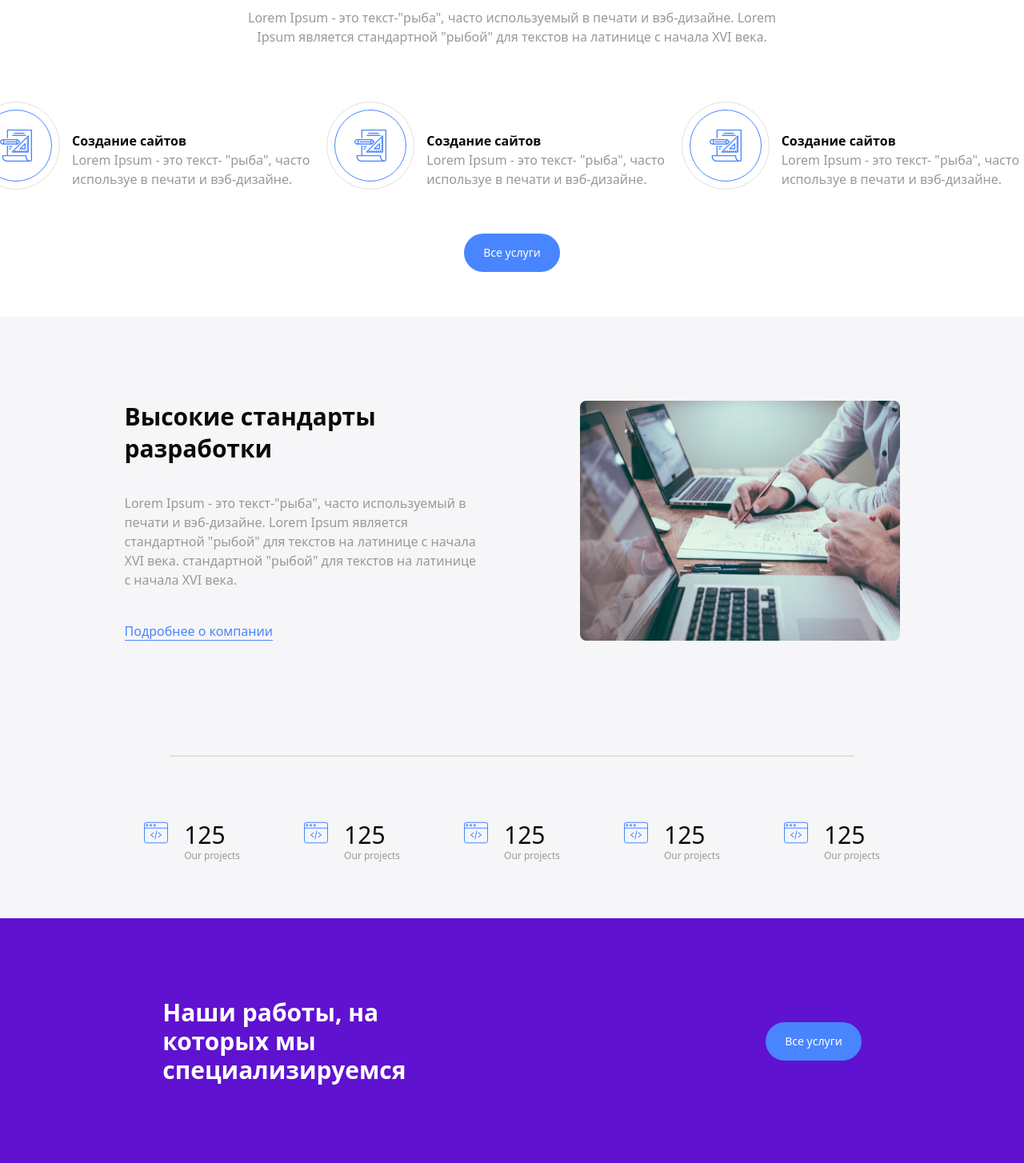
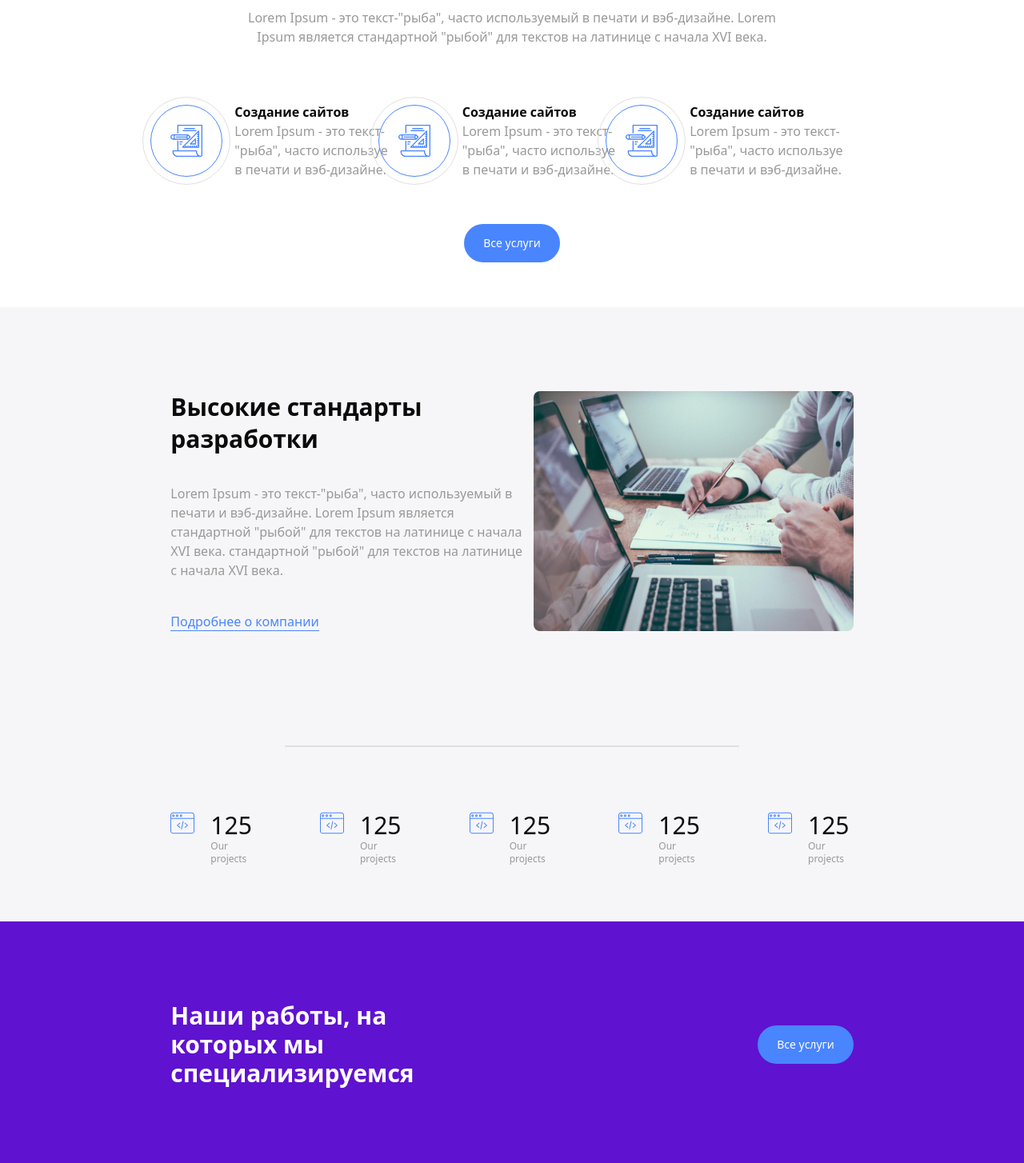
Before and after one commit to Zhyldyza/Landing-page, a React (Vite) app: page / in a window 1280 px wide. Shown: the part 1160-2614 px from the top of the page at 80% size. Built offline with nearby package versions, Linux system fonts and the light colour scheme.

Commit message:
centered all content

```diff
--- a/src/App.tsx
+++ b/src/App.tsx
@@ -1,20 +1,22 @@
-import Header from './shared/header/Header'
-import Content from './shared/content/Content';
-import StandartBlock from './shared/content/StandartBlock';
-import WorksBlock from './shared/content/WorksBlock';
-import Projects from './shared/content/Projects';
-import Footer from './shared/footer/Footer';
+import Header from "./shared/header/Header";
+import Content from "./shared/content/Content";
+import StandartBlock from "./shared/content/StandartBlock";
+import WorksBlock from "./shared/content/WorksBlock";
+import Projects from "./shared/content/Projects";
+import Footer from "./shared/footer/Footer";
+import "./index.css";
+
 const App = () => {
   return (
-    <>
+    <div className="grid items-center">
       <Header />
       <Content />
       <StandartBlock />
       <WorksBlock />
       <Projects />
       <Footer />
-    </>
-  )
-}
+    </div>
+  );
+};
 
 export default App;
--- a/src/main.tsx
+++ b/src/main.tsx
@@ -5,6 +5,6 @@ import './index.css'
 
 createRoot(document.getElementById('root')!).render(
   <StrictMode>
-    <App />
+    <App/>
   </StrictMode>,
 )
--- a/src/shared/content/Content.tsx
+++ b/src/shared/content/Content.tsx
@@ -1,64 +1,137 @@
-import project from "@/assets/project.svg"
-import { Button } from '@/components/ui/button';
+import project from "@/assets/project.svg";
+import { Button } from "@/components/ui/button";
 
 const Content = () => {
   return (
-    <div className='bg-white'>
-      <div className='pt-[110px] grid place-items-center gap-10'>
-        <h2 className='text-4xl max-w-2xl font-bold text-center'>Мы создаем мобильные приложения для крупных корпораций</h2>
-        <p className='text-[#999999] font-thin max-w-2xl text-center'>Lorem Ipsum - это текст-"рыба", часто используемый в печати и вэб-дизайне. Lorem Ipsum является стандартной "рыбой" для текстов на латинице с начала XVI века. </p>
+    <div className="bg-white w-full mx-auto">
+      <div className="pt-[110px] grid place-items-center gap-10">
+        <h2 className="text-4xl max-w-2xl font-bold text-center">
+          Мы создаем мобильные приложения для крупных корпораций
+        </h2>
+        <p className="text-[#999999] font-thin max-w-2xl text-center">
+          Lorem Ipsum - это текст-"рыба", часто используемый в печати и
+          вэб-дизайне. Lorem Ipsum является стандартной "рыбой" для текстов на
+          латинице с начала XVI века.{" "}
+        </p>
       </div>
-      <div className='flex justify-center gap-[50px] pt-[70px]'>
+
+      <div className="grid grid-cols-3 place-items-center justify-center pt-[70px] w-2/3 mx-auto">
+        <div className="flex">
           <div className="relative flex items-center justify-center">
-        <svg width="110" height="110" viewBox="0 0 110 110" fill="none" xmlns="http://www.w3.org/2000/svg" className="absolute">
+            <svg
+              width="110"
+              height="110"
+              viewBox="0 0 110 110"
+              fill="none"
+              xmlns="http://www.w3.org/2000/svg"
+              className="absolute"
+            >
               <circle cx="55" cy="55" r="54.5" stroke="#E0E0E0" />
             </svg>
-
-        <svg width="90" height="90" viewBox="0 0 90 90" fill="none" xmlns="http://www.w3.org/2000/svg" className="absolute">
+            <svg
+              width="90"
+              height="90"
+              viewBox="0 0 90 90"
+              fill="none"
+              xmlns="http://www.w3.org/2000/svg"
+              className="absolute"
+            >
               <circle cx="45" cy="45" r="44.5" stroke="#4985FF" />
             </svg>
-
-        <img src={project} alt="project" className="max-w-[70px] max-h-[70px]" />
+            <img
+              src={project}
+              alt="project"
+              className="max-w-[70px] max-h-[70px]"
+            />
           </div>
-         <div className='flex-col pt-[36px]'>
-         <h3 className='font-semibold'>Создание сайтов</h3>
-         <p className='text-[#999999] font-thin  max-w-xs'>Lorem Ipsum - это текст- "рыба", часто используе в печати и вэб-дизайне.</p>
+          <div className="relative pl-10">
+            <h3 className="font-semibold">Создание сайтов</h3>
+            <p className="text-[#999999] font-thin max-w-xs">
+              Lorem Ipsum - это текст- "рыба", часто используе в печати и
+              вэб-дизайне.
+            </p>
           </div>
+        </div>
+        <div className="flex">
           <div className="relative flex items-center justify-center">
-        <svg width="110" height="110" viewBox="0 0 110 110" fill="none" xmlns="http://www.w3.org/2000/svg" className="absolute">
+            <svg
+              width="110"
+              height="110"
+              viewBox="0 0 110 110"
+              fill="none"
+              xmlns="http://www.w3.org/2000/svg"
+              className="absolute"
+            >
               <circle cx="55" cy="55" r="54.5" stroke="#E0E0E0" />
             </svg>
-
-        <svg width="90" height="90" viewBox="0 0 90 90" fill="none" xmlns="http://www.w3.org/2000/svg" className="absolute">
+            <svg
+              width="90"
+              height="90"
+              viewBox="0 0 90 90"
+              fill="none"
+              xmlns="http://www.w3.org/2000/svg"
+              className="absolute"
+            >
               <circle cx="45" cy="45" r="44.5" stroke="#4985FF" />
             </svg>
-
-        <img src={project} alt="project" className="max-w-[70px] max-h-[70px]" />
+            <img
+              src={project}
+              alt="project"
+              className="max-w-[70px] max-h-[70px]"
+            />
           </div>
-         <div className='flex-col pt-[36px]'>
-         <h3 className='font-semibold'>Создание сайтов</h3>
-         <p className='text-[#999999] font-thin max-w-xs'>Lorem Ipsum - это текст- "рыба", часто используе в печати и вэб-дизайне.</p>
+          <div className="relative pl-10">
+            <h3 className="font-semibold">Создание сайтов</h3>
+            <p className="text-[#999999] font-thin max-w-xs">
+              Lorem Ipsum - это текст- "рыба", часто используе в печати и
+              вэб-дизайне.
+            </p>
           </div>
+        </div>
+        <div className="flex">
           <div className="relative flex items-center justify-center">
-        <svg width="110" height="110" viewBox="0 0 110 110" fill="none" xmlns="http://www.w3.org/2000/svg" className="absolute">
+            <svg
+              width="110"
+              height="110"
+              viewBox="0 0 110 110"
+              fill="none"
+              xmlns="http://www.w3.org/2000/svg"
+              className="absolute"
+            >
               <circle cx="55" cy="55" r="54.5" stroke="#E0E0E0" />
             </svg>
-
-        <svg width="90" height="90" viewBox="0 0 90 90" fill="none" xmlns="http://www.w3.org/2000/svg" className="absolute">
+            <svg
+              width="90"
+              height="90"
+              viewBox="0 0 90 90"
+              fill="none"
+              xmlns="http://www.w3.org/2000/svg"
+              className="absolute"
+            >
               <circle cx="45" cy="45" r="44.5" stroke="#4985FF" />
             </svg>
-
-        <img src={project} alt="project svg" className="max-w-[70px] max-h-[70px]" />
+            <img
+              src={project}
+              alt="project"
+              className="max-w-[70px] max-h-[70px]"
+            />
           </div>
-         <div className='flex-col pt-[36px]'>
-         <h3 className='font-bold'>Создание сайтов</h3>
-         <p className='text-[#999999] font-thin max-w-xs'>Lorem Ipsum - это текст- "рыба", часто используе в печати и вэб-дизайне.</p>
+          <div className="relative pl-10">
+            <h3 className="font-semibold">Создание сайтов</h3>
+            <p className="text-[#999999] font-thin max-w-xs">
+              Lorem Ipsum - это текст- "рыба", часто используе в печати и
+              вэб-дизайне.
+            </p>
           </div>
         </div>
-      <div className='p-14 flex justify-center '>
-        <Button className="bg-[#4985FF] rounded-full text-sx font-thin text-white p-6">Все услуги</Button>
+      </div>
+
+      <div className="p-14 flex justify-center">
+        <Button className="bg-[#4985FF] rounded-full text-sx font-thin text-white p-6">
+          Все услуги
+        </Button>
       </div>
     </div>
-  )
-}
+  );
+};
 export default Content;
--- a/src/shared/content/Projects.tsx
+++ b/src/shared/content/Projects.tsx
@@ -7,7 +7,7 @@ import { Input } from "@/components/ui/input";
 
 const Projects = () => {
   return (
-    <div className="">
+    <div className="w-full">
     <div className="bg-[#f6f6f6]">
       <div className="grid place-items-center gap-10 pt-[100px]">
         <h2 className="text-3xl font-bold">Наши проекты</h2>
@@ -16,10 +16,12 @@ const Projects = () => {
           вэб-дизайне. Lorem Ipsum является стандартной "рыбой" для текстов на
           латинице с начала XVI века.{" "}
         </p>
-        <div className="flex gap-8 pt-[70px]">
+        <div className="w-2/3 mx-auto">
+        <div className="flex justify-between pt-[70px]">
           {PROJECTS_ITEM.map((item) => (
             <img src={item.img} alt="project icon" />
           ))}
+        </div>
         </div>
         <Button className="mb-[130px] py-4 px-9 bg-[#4985FF] rounded-full text-sx font-thin text-white">
           Все проекты
--- a/src/shared/content/StandartBlock.tsx
+++ b/src/shared/content/StandartBlock.tsx
@@ -4,8 +4,9 @@ import { STANDART_ITEM } from './const'
 
 const StandartBlock = () => {
   return (
-    <div className='pt-[105px] bg-[#f6f6f8]'>
-    <div className="flex justify-center gap-[121px] pb-[143px]">
+    <div className='pt-[105px] bg-[#f6f6f8] w-full'>
+        <div className='w-2/3 mx-auto'>
+    <div className="flex justify-between pb-[143px]">
         <div>
             <h2 className='text-3xl max-w-sm pb-9 font-bold leading-10'>Высокие стандарты разработки</h2>
             <p className='text-[#999999] font-thin max-w-md pb-10'>Lorem Ipsum - это текст-"рыба", часто используемый в печати и вэб-дизайне. Lorem Ipsum является стандартной "рыбой" для текстов на латинице с начала XVI века.  стандартной "рыбой" для текстов на латинице с начала XVI&nbsp;века. </p>
@@ -28,6 +29,7 @@ const StandartBlock = () => {
         ))}
     </div>
     </div>
+    </div>
   )
 }
 
--- a/src/shared/content/WorksBlock.tsx
+++ b/src/shared/content/WorksBlock.tsx
@@ -8,7 +8,8 @@ const WorksBlock = () => {
      <div className="absolute top-0 left-0 right-0 h-1/2 bg-[#5F12D0]"></div>
       <div className="absolute bottom-0 left-0 right-0 h-1/2 bg-white"></div>
       <div className="relative z-10 flex flex-col items-center justify-center h-full">
-        <div className="flex gap-[370px] py-[100px] items-center">
+      <div className="w-2/3 mx-auto">
+        <div className="flex justify-between py-[100px] items-center">
           <h2 className="text-white text-3xl font-bold max-w-sm">
           Наши работы, на которых мы специализируемся
           </h2>
@@ -16,7 +17,7 @@ const WorksBlock = () => {
           Все услуги
           </Button>
         </div>
-      <div className="grid grid-cols-3 gap-7 pb-10 w-[50%]">
+      <div className="grid grid-cols-3 gap-7 pb-10">
         {WORK_ITEM.map((item) => (
           <div className="flex flex-col items-start">
             <img
@@ -33,6 +34,7 @@ const WorksBlock = () => {
           </div>
         ))}
       </div>
+      </div>
       <div className="flex justify-center pb-[100px]">
         <Separator className='bg-[#E0E0E0] py-[1px] w-5/6'/>
       </div>
--- a/src/shared/footer/Footer.tsx
+++ b/src/shared/footer/Footer.tsx
@@ -3,8 +3,9 @@ import { Separator } from "@/components/ui/separator";
 
 const Footer = () => {
   return (
-    <div className="bg-[#f6f6f8] pt-[70px]">
-        <div className="flex justify-center gap-[43px]">
+    <div className="bg-[#f6f6f8] pt-[70px] w-full">
+      <div className="w-2/3 mx-auto">
+        <div className="flex justify-between">
       {FOOTER_ITEMS.map((item) => (
           <div className="">
             <h3 className="text-lg font-normal ">{item.title}</h3>
@@ -22,6 +23,7 @@ const Footer = () => {
           </div>
       ))}
       </div>
+      </div>
       <div className="flex justify-center pt-[70px]">
             <Separator className="bg-[#E0E0E0] py-[1px] w-1/2" />
       </div>
--- a/src/shared/header/Header.tsx
+++ b/src/shared/header/Header.tsx
@@ -10,6 +10,7 @@ const Header = () => {
     setActiveIndex(id);
   }
     return (
+      <div>
         <header className="bg-[url('/src/assets/header-bg.png')] bg-cover bg-center min-h-[900px]">
           <div className="max-w-7xl mx-auto flex justify-end">
             <ul className="flex flex-col md:flex-row space-y-4 md:space-y-0 space-x-0 md:space-x-4 gap-10 text-center py-6 ">
@@ -32,6 +33,7 @@ const Header = () => {
             <Button className="bg-[#4985FF] rounded-full text-sx font-thin py-[15px] px-[30px]">Наши проекты</Button>
           </div>
         </header>
+      </div>
     );
   };
 
```
Lines whose indentation alone changed are shown as unchanged.
